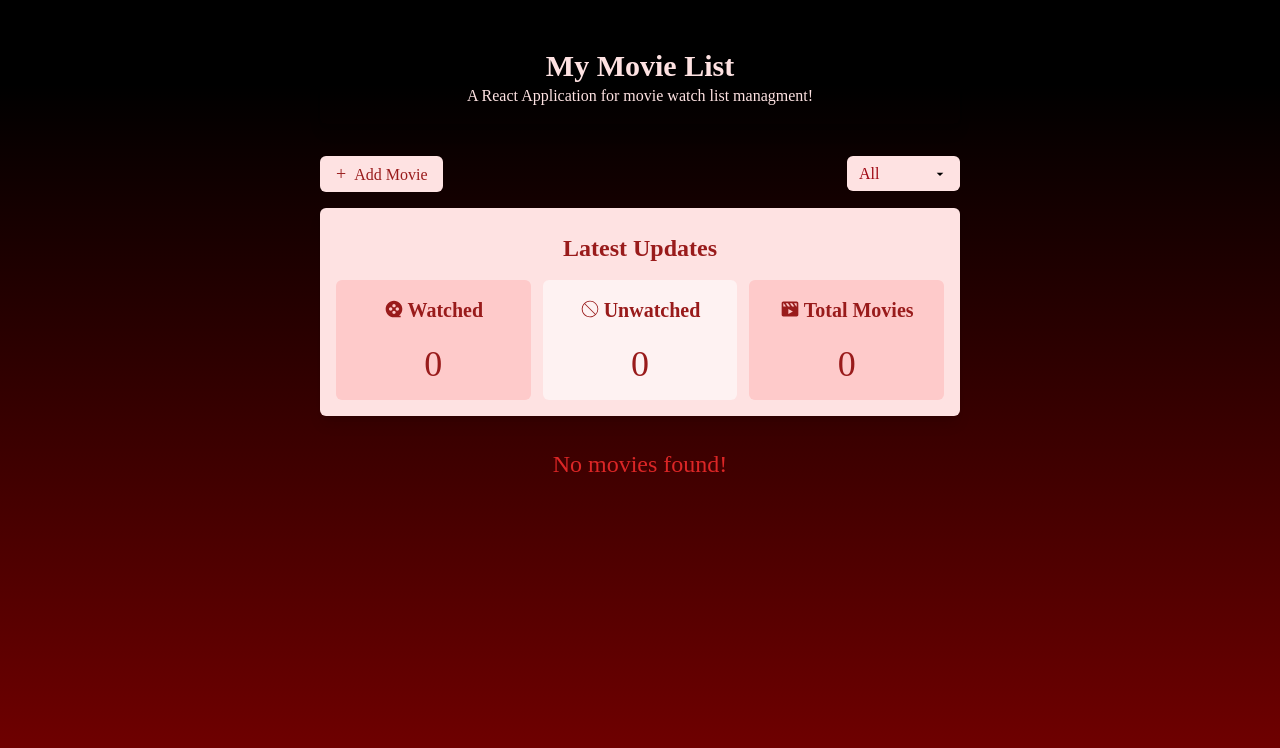
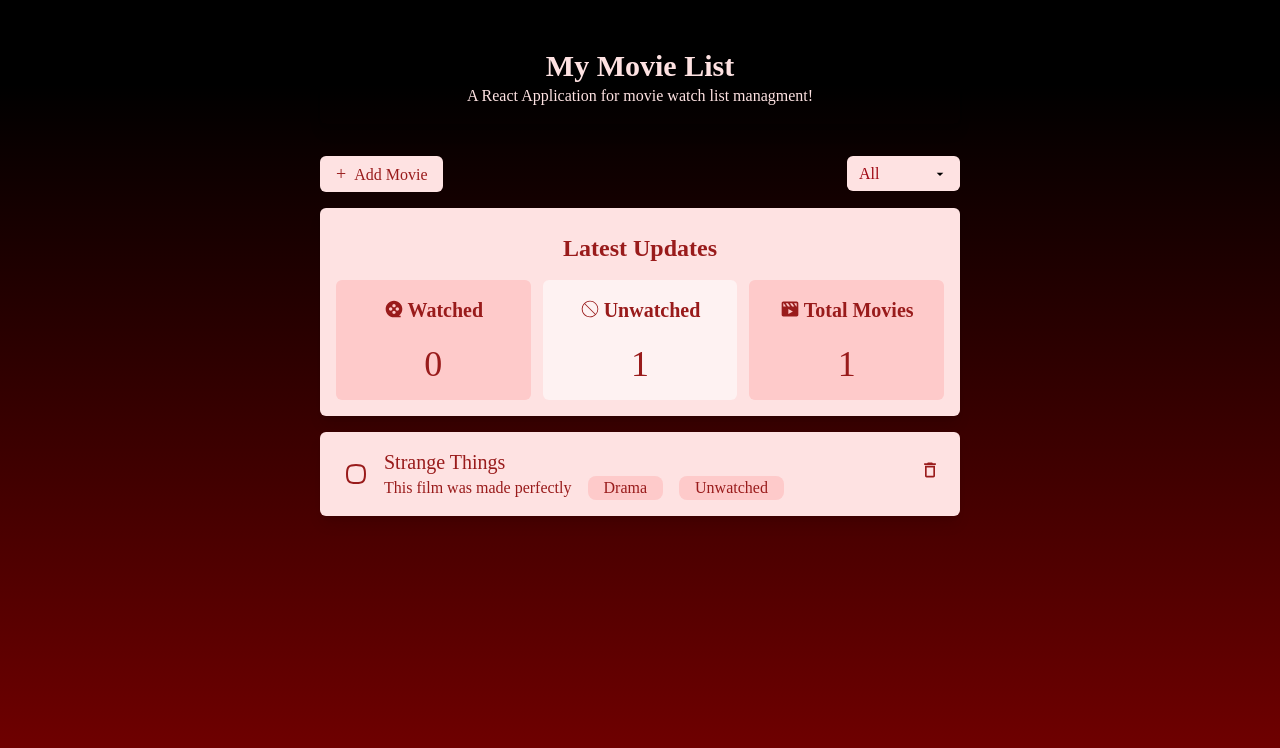
Before and after one commit to fataneh-mow/React-Class-Assignment-2-Week-2, a React (Vite) app in the folder assignment2/: page / in a window 1280 px wide. Shown: the top 748 px of the page. Built offline with nearby package versions, Linux system fonts and the light colour scheme.

Commit message:
refactor: code refactored

```diff
--- a/assignment2/src/App.jsx
+++ b/assignment2/src/App.jsx
@@ -8,26 +8,25 @@ import { useState } from 'react'
 
 export default function App () {
   const [movies, setMovies] = useState([
-    // {
-    //   id: createId(),
-    //   title: "Strange Things",
-    //   info: "This film was made perfectly",
-    //   genre: "Drama",
-    //   watched: false
-    // }
+    {
+      id: createId(),
+      title: "Strange Things",
+      info: "This film was made perfectly",
+      genre: "Drama",
+      watched: false
+    }
   ])
+
   const [filter, setFilter] = useState("All")
 
   const wathcedCount = movies.filter(movie => movie.watched).length
   const unwatchedCount = movies.filter(movie => !movie.watched).length
   const totalCount = movies.length
 
-
   function createId() {
     if (typeof crypto !== "undefined" && crypto.randomUUID) return crypto.randomUUID();
     return `${Date.now()}-${Math.random().toString(16).slice(2)}`;
   }
-
 
   function HandleAddMovie(newMovie) {
     setMovies(prevMovies => [...prevMovies, newMovie]);
--- a/assignment2/src/components/AddMovie.jsx
+++ b/assignment2/src/components/AddMovie.jsx
@@ -99,13 +99,11 @@ export default function AddMovie ({onAddMovie}) {
                                         >
                                             Add Movie
                                         </button>
-
                                     </div>
                                 </form>
                             </div>
                         </div>
                     )
-
                 }
             </div>
         </div>
--- a/assignment2/src/components/FilterMovies.jsx
+++ b/assignment2/src/components/FilterMovies.jsx
@@ -1,6 +1,6 @@
 export default function FilterMovies ({filter, setFilter}) {
     return (
-        <div className="">
+        <div>
             <form className="bg-red-100 rounded-md py-[0.1rem]">
                 <select
                     name="filter"
--- a/assignment2/src/components/MovieCard.jsx
+++ b/assignment2/src/components/MovieCard.jsx
@@ -1,10 +1,6 @@
-import { useState } from "react";
-
 import { TbSquareRounded } from "react-icons/tb";
 import { TbSquareRoundedCheckFilled } from "react-icons/tb";
 import { MdOutlineDelete } from "react-icons/md";
-
-
 
 export default function MovieCard ({id, title, info, genre ,watched ,onDelete, onWatch}) {
     function HandleWatchMovie () {
@@ -47,7 +43,6 @@ export default function MovieCard ({id, title, info, genre ,watched ,onDelete, o
                     <MdOutlineDelete className="text-red-800" size={20} />
                 </button>
             </div>
-
         </div>
     )
 }
```
